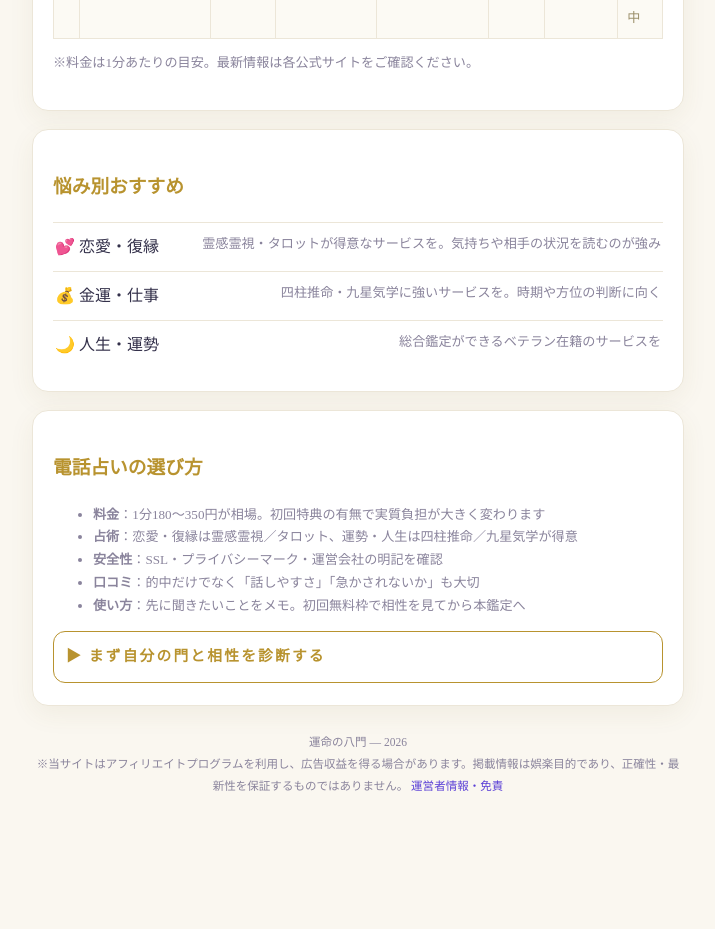
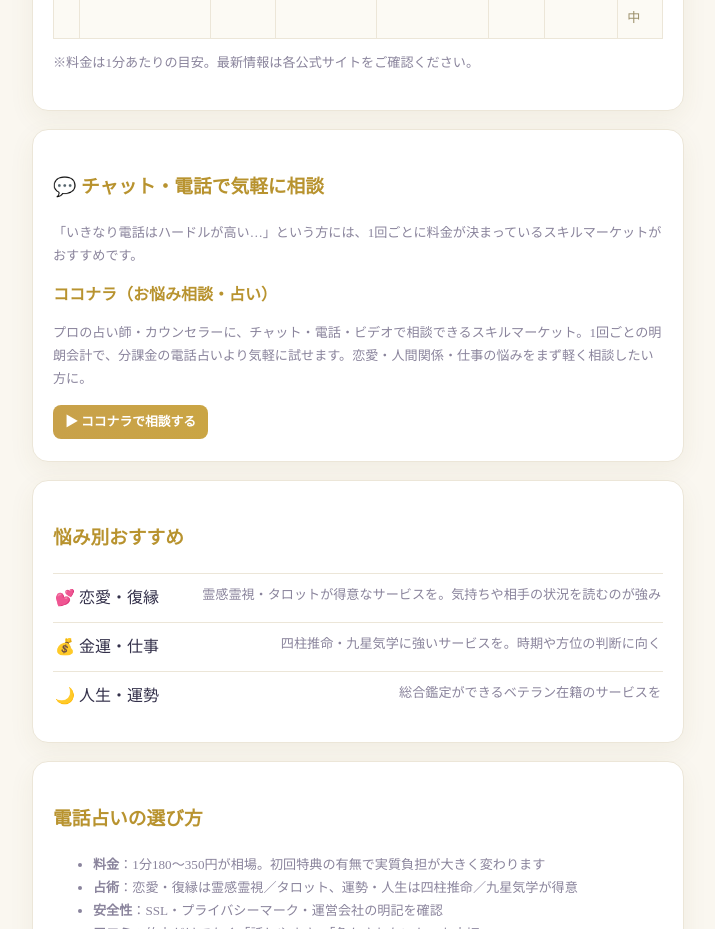
Before and after one commit to Okayusyouyu/uranai-next, a Next.js app: page /hikaku in a window 1280 px wide. Shown: the part 840-1769 px from the top of the page, without its empty margins (282-997 px from the left). Before the commit the page ends 1719 px from the top, so only its background shows below. Built offline with nearby package versions, Linux system fonts and the light colour scheme; no server answers.

Commit message:
feat(hikaku): add Coconala consultation card (first real A8 affiliate link)

```diff
--- a/app/hikaku/page.js
+++ b/app/hikaku/page.js
@@ -20,6 +20,17 @@ const NAYAMI = [
 ];
 
 const anyPending = SERVICES.some(s => !s.url);
+
+/* チャット/電話で気軽に相談できる選択肢（分課金の電話占いとは別枠）。
+   ココナラ＝A8提携済み。banner にバナー素材のHTML（350×160等）をもらったら img を差し込む。 */
+const COCONALA = {
+  name: 'ココナラ（お悩み相談・占い）',
+  link: 'https://px.a8.net/svt/ejp?a8mat=4B5MC4+7Q1GAA+2PEO+1BPGPE',
+  imp: 'https://www17.a8.net/0.gif?a8mat=4B5MC4+7Q1GAA+2PEO+1BPGPE',
+  bannerImg: '', // 例: 'https://www25.a8.net/svt/bgt?aid=...&wid=...&eno=...&mid=...&mc=...'
+  bannerW: 350, bannerH: 160,
+  desc: 'プロの占い師・カウンセラーに、チャット・電話・ビデオで相談できるスキルマーケット。1回ごとの明朗会計で、分課金の電話占いより気軽に試せます。恋愛・人間関係・仕事の悩みをまず軽く相談したい方に。',
+};
 
 export const metadata = {
   title: '電話占い 比較ランキング ― 料金・初回特典・占術で選ぶ',
@@ -71,6 +82,22 @@ export default function Page() {
         <p className="small">※料金は1分あたりの目安。最新情報は各公式サイトをご確認ください。</p>
       </div>
 
+      {/* 気軽な相談枠（チャット/電話・分課金ではない） */}
+      <div className="card">
+        <h3 style={{ color: 'var(--gold)' }}>💬 チャット・電話で気軽に相談</h3>
+        <p className="small">「いきなり電話はハードルが高い…」という方には、1回ごとに料金が決まっているスキルマーケットがおすすめです。</p>
+        <a href={COCONALA.link} target="_blank" rel="nofollow sponsored noopener" style={{ display: 'block', textDecoration: 'none' }}>
+          {COCONALA.bannerImg
+            ? <img src={COCONALA.bannerImg} width={COCONALA.bannerW} height={COCONALA.bannerH} alt={COCONALA.name} style={{ display: 'block', maxWidth: '100%', height: 'auto', margin: '10px auto', borderRadius: 12, border: '1px solid var(--line)' }} />
+            : null}
+          <div style={{ fontWeight: 700, color: 'var(--gold)', marginTop: 8 }}>{COCONALA.name}</div>
+        </a>
+        <p className="small">{COCONALA.desc}</p>
+        <a className="gobtn" href={COCONALA.link} target="_blank" rel="nofollow sponsored noopener">▶ ココナラで相談する</a>
+        {/* A8インプレッション計測タグ */}
+        <img src={COCONALA.imp} width={1} height={1} alt="" style={{ position: 'absolute', width: 1, height: 1, opacity: 0 }} />
+      </div>
+
       <div className="card">
         <h3 style={{ color: 'var(--gold)' }}>悩み別おすすめ</h3>
         {NAYAMI.map((n, i) => (
```
